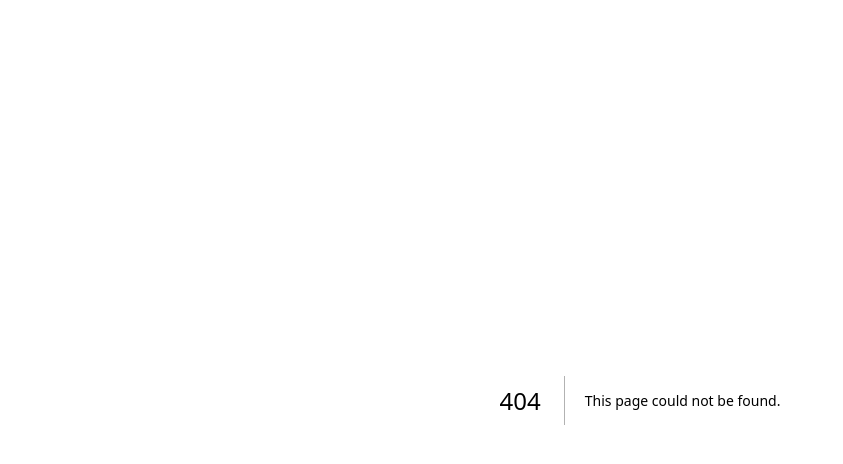
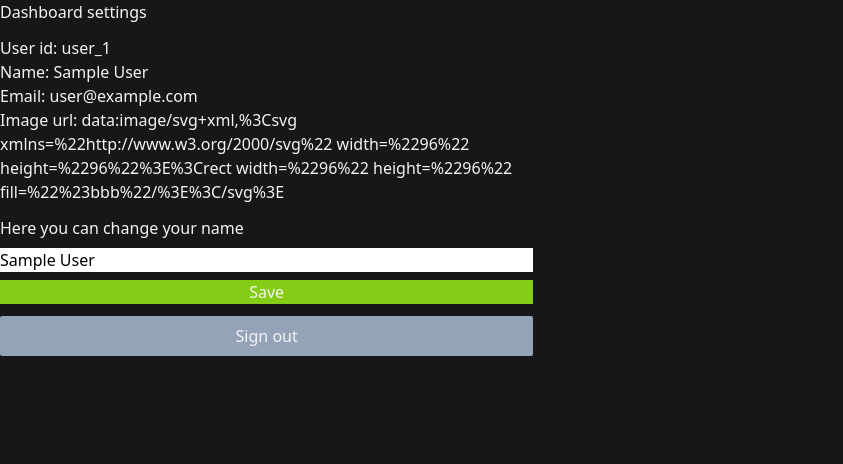
Before and after one commit to vladokuskov/rhcraft, a Next.js app: page /dashboard/settings in a window 1280 px wide. Before the commit this address had no page. Shown: the top 464 px of the page, without its empty margins (0-843 px from the left). Built offline with nearby package versions, Linux system fonts and the light colour scheme; no server answers; sample sign-in values are in the browser's storage.

Commit message:
added user name changing

```diff
--- /dev/null
+++ b/app/api/users/[userId]/route.ts
@@ -0,0 +1,46 @@
+import { authOptions } from '@/lib/auth'
+import { db } from '@/lib/db'
+import { getServerSession } from 'next-auth'
+import { z } from 'zod'
+
+const routeContextSchema = z.object({
+  params: z.object({
+    userId: z.string(),
+  }),
+})
+
+export async function PATCH(
+  req: Request,
+  context: z.infer<typeof routeContextSchema>,
+) {
+  try {
+    // Validate the route context.
+    const { params } = routeContextSchema.parse(context)
+
+    // Ensure user is authentication and has access to this user.
+    const session = await getServerSession(authOptions)
+    if (!session?.user || params.userId !== session?.user.id) {
+      return new Response(null, { status: 403 })
+    }
+
+    const body = await req.json()
+
+    // Update the user.
+    await db.user.update({
+      where: {
+        id: session.user.id,
+      },
+      data: {
+        name: body.name,
+      },
+    })
+
+    return new Response(null, { status: 200 })
+  } catch (error) {
+    if (error instanceof z.ZodError) {
+      return new Response(JSON.stringify(error.issues), { status: 422 })
+    }
+
+    return new Response(null, { status: 500 })
+  }
+}
--- a/app/dashboard/page.tsx
+++ b/app/dashboard/page.tsx
@@ -8,12 +8,5 @@ export default async function Dashboard() {
     redirect('/login')
   }
 
-  return (
-    <>
-      Dashboard page
-      <p>Name: {user.name}</p>
-      <p>Email: {user.email}</p>
-      <p>Image url: {user.image}</p>
-    </>
-  )
+  return <>Dashboard</>
 }
--- /dev/null
+++ b/app/dashboard/settings/page.tsx
@@ -0,0 +1,26 @@
+import { SettingsNameChange } from '@/components/dashboard/settings-name-change'
+import { SettingsSignOut } from '@/components/dashboard/settings-signout'
+import { getCurrentUser } from '@/lib/session'
+import { redirect } from 'next/navigation'
+
+export default async function DashboardSettings() {
+  const user = await getCurrentUser()
+
+  if (!user) {
+    redirect('/login')
+  }
+
+  return (
+    <div className="flex flex-col gap-3 w-5/12">
+      Dashboard settings
+      <div>
+        <p>User id: {user.id}</p>
+        <p>Name: {user.name}</p>
+        <p>Email: {user.email}</p>
+        <p>Image url: {user.image}</p>
+      </div>
+      <SettingsNameChange userName={user.name} user={user} />
+      <SettingsSignOut />
+    </div>
+  )
+}
--- a/components/auth-form.tsx
+++ b/components/auth-form.tsx
@@ -2,12 +2,16 @@
 
 import { useState } from 'react'
 import { signIn, signOut } from 'next-auth/react'
+import { redirect, useRouter } from 'next/navigation'
 
 const AuthForm = () => {
   const [isLoading, setIsLoading] = useState<boolean>(false)
+  const router = useRouter()
 
   const [email, setEmail] = useState('')
   const [password, setPassword] = useState('')
+
+  const [error, setError] = useState<string | null>(null)
 
   const handleSubmit = async (e: React.FormEvent) => {
     e.preventDefault()
@@ -15,16 +19,21 @@ const AuthForm = () => {
     setIsLoading(true)
 
     try {
-      await signIn('credentials', {
+      const logging = await signIn('credentials', {
         email: email.toLowerCase(),
         password: password,
         redirect: false,
       })
 
+      if (logging?.error) {
+        setError(logging.error)
+      } else {
+        router.push('/dashboard')
+      }
+
       setIsLoading(false)
-    } catch (err: any) {
-      console.error('Error:', err)
-      window.alert('An error occurred. Please try again.')
+    } catch (err) {
+      if (err instanceof Error) setError(err.message)
     }
   }
 
@@ -38,6 +47,7 @@ const AuthForm = () => {
 
   return (
     <form className="flex flex-col gap-3 w-40" onSubmit={handleSubmit}>
+      {error && <p className="text-red-600">{error}</p>}
       <input
         className="text-cyan-800"
         value={email}
@@ -63,9 +73,6 @@ const AuthForm = () => {
       <button type="submit" disabled={isLoading}>
         {isLoading ? 'Loading' : 'Login'}
       </button>
-      <button type="button" disabled={isLoading} onClick={() => signOut()}>
-        Sign out
-      </button>
     </form>
   )
 }
--- /dev/null
+++ b/components/dashboard/settings-name-change.tsx
@@ -0,0 +1,65 @@
+'use client'
+
+import { User } from 'next-auth'
+import { useState } from 'react'
+
+interface NameChange {
+  userName: string | null | undefined
+  user: User | null | undefined
+}
+
+const SettingsNameChange = ({ userName, user }: NameChange) => {
+  const [name, setName] = useState(userName ? userName : '')
+  const [isSaving, setIsSaving] = useState<boolean>(false)
+  const [error, setError] = useState<string | null>(null)
+
+  const handleNameChange = (event: React.ChangeEvent<HTMLInputElement>) => {
+    setName(event.target.value)
+  }
+
+  const handleNameSave = async (e: React.FormEvent) => {
+    e.preventDefault()
+
+    setIsSaving(true)
+    if (user) {
+      try {
+        const response = await fetch(`/api/users/${user.id}`, {
+          method: 'PATCH',
+          headers: {
+            'Content-Type': 'application/json',
+          },
+          body: JSON.stringify({
+            name: name,
+          }),
+        })
+
+        if (!response?.ok) {
+          setError('Your name was not updated. Please try again.')
+        }
+
+        setIsSaving(false)
+      } catch (err) {
+        if (err instanceof Error) setError(err.message)
+        setIsSaving(false)
+      }
+    }
+  }
+
+  return (
+    <form className="flex flex-col gap-2" onSubmit={handleNameSave}>
+      <p>Here you can change your name</p>
+      {error && <p className="text-red-500">{error}</p>}
+      <input
+        className="text-black"
+        onChange={handleNameChange}
+        disabled={isSaving}
+        value={name}
+      />
+      <button className="bg-lime-500" disabled={isSaving}>
+        Save
+      </button>
+    </form>
+  )
+}
+
+export { SettingsNameChange }
--- /dev/null
+++ b/components/dashboard/settings-signout.tsx
@@ -0,0 +1,17 @@
+'use client'
+
+import { signOut } from 'next-auth/react'
+
+const SettingsSignOut = () => {
+  return (
+    <button
+      className=" bg-slate-400 text-white-500 p-2 rounded-sm"
+      type="button"
+      onClick={() => signOut()}
+    >
+      Sign out
+    </button>
+  )
+}
+
+export { SettingsSignOut }
--- a/lib/auth.ts
+++ b/lib/auth.ts
@@ -42,21 +42,21 @@ export const authOptions: NextAuthOptions = {
             if (res) {
               return user
             } else {
-              throw new Error('Hash not matched logging in')
+              throw new Error('Wrong password')
             }
           } else {
             throw new Error('User not found')
           }
         } catch (err: any) {
-          throw new Error('Authorize error:', err)
+          throw new Error(`Authorize error: ${err.message}`)
         }
       },
     }),
   ],
   callbacks: {
     async session({ token, session }) {
-      if (token) {
-        session.user = session.user || {}
+      if (token && session?.user) {
+        session.user.id = token.id
         session.user.name = token.name
         session.user.email = token.email
         session.user.image = token.picture
```
Also changed, not shown: next-auth.d.ts (added, +9 -0 lines).
